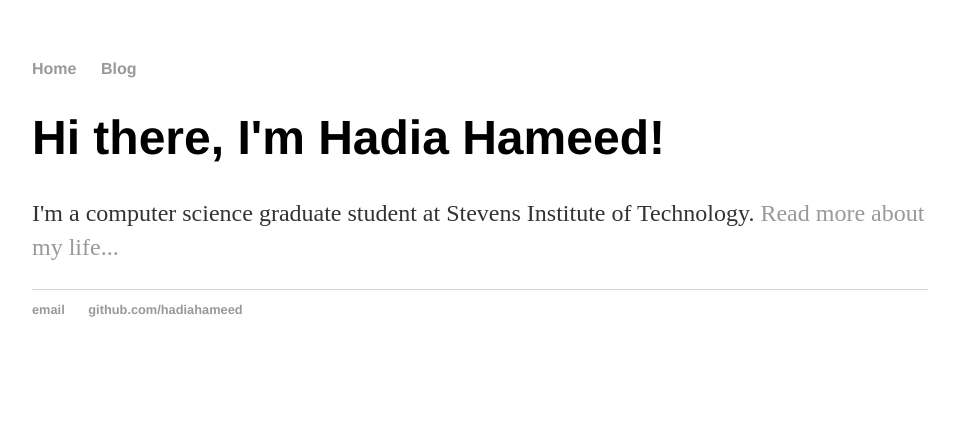
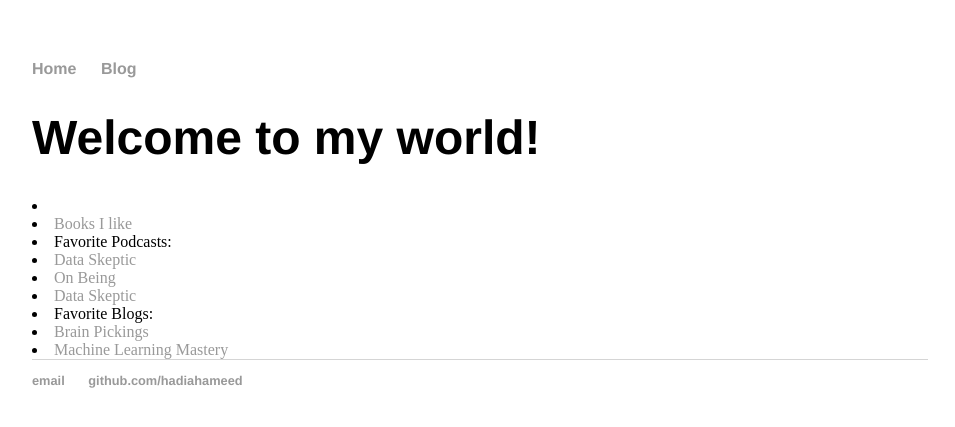
Before and after one commit to hadiahameed/hadiahameed.github.io, a Jekyll site: the page built from index.html, in a window 1280 px wide. Shown: the top 427 px of the page, without its empty margins (160-1115 px from the left). Built offline with Jekyll 4.4.1, drawn with Linux system fonts in a browser that asks for light colours.

Commit message:
Update index.html

```diff
--- a/index.html
+++ b/index.html
@@ -3,6 +3,15 @@ layout: default
 title: Hank Quinlan, Horrible Cop
 ---
 <div class="blurb">
-	<h1>Hi there, I'm Hadia Hameed!</h1>
-				<p>I'm a computer science graduate student at Stevens Institute of Technology. <a href="/about">Read more about my life...</a></p>
+	<h1>Welcome to my world!</h1>
+	<li>
+	<li><a href="https://www.goodreads.com/review/list/88272483">Books I like</a></li>
+	<li>Favorite Podcasts:
+	<li><a href="https://dataskeptic.com">Data Skeptic</a></li>
+	<li><a href="https://onbeing.org/">On Being</a></li>
+	<li><a href="https://dataskeptic.com">Data Skeptic</a></li>
+	<li>Favorite Blogs:
+	<li><a href="https://www.brainpickings.org/">Brain Pickings</a></li>
+	<li><a href="https://machinelearningmastery.com/">Machine Learning Mastery</a></li>
+</li>
 </div><!-- /.blurb -->
```
